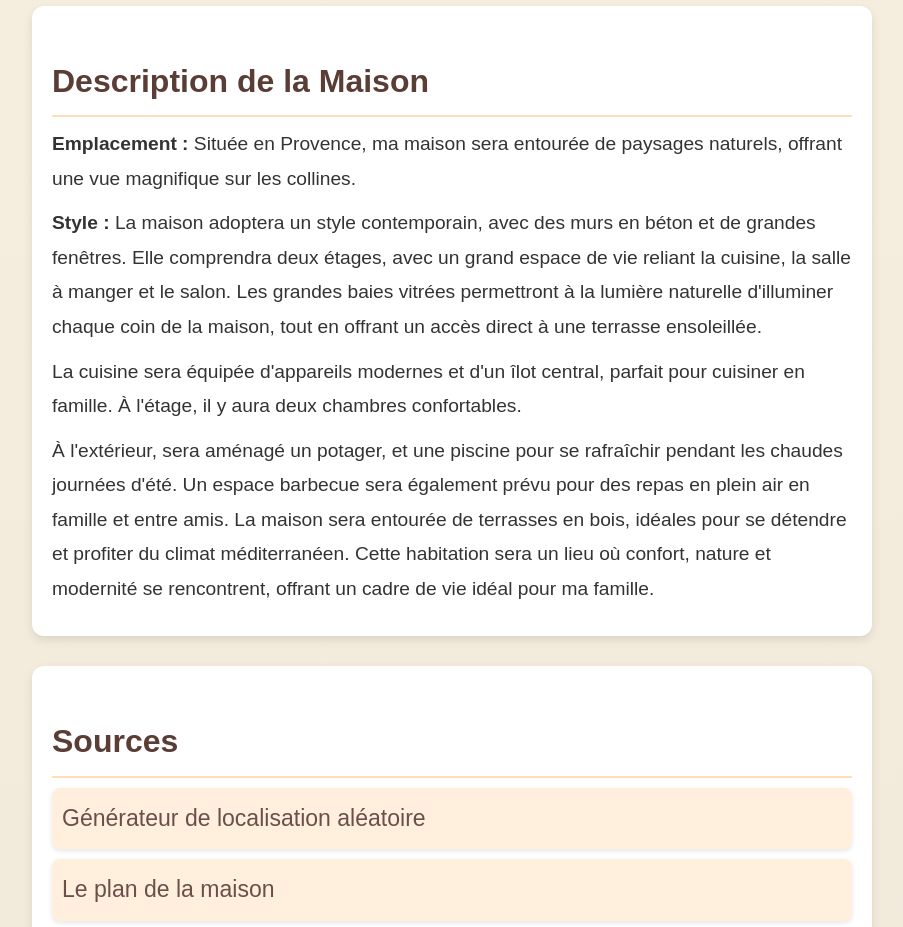
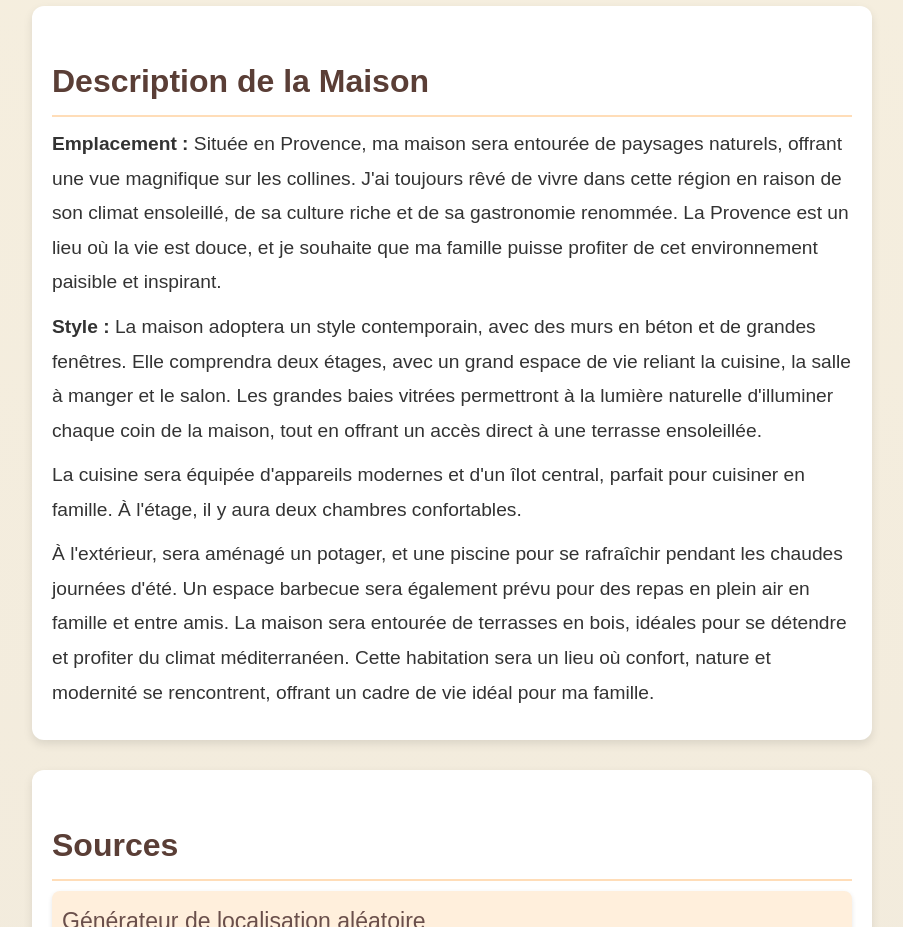
Before and after one commit to Se76en/Projet, a plain HTML site: page index.html in a window 1280 px wide. Shown: the part 2860-3787 px from the top of the page, without its empty margins (188-1091 px from the left). Drawn offline with Linux system fonts and the light colour scheme.

Commit message:
Update index.html

```diff
--- a/index.html
+++ b/index.html
@@ -282,7 +282,7 @@
 
 <section id="description">
     <h2>Description de la Maison</h2>
-    <p><strong>Emplacement :</strong> Située en Provence, ma maison sera entourée de paysages naturels, offrant une vue magnifique sur les collines.</p>
+    <p><strong>Emplacement :</strong> Située en Provence, ma maison sera entourée de paysages naturels, offrant une vue magnifique sur les collines. J'ai toujours rêvé de vivre dans cette région en raison de son climat ensoleillé, de sa culture riche et de sa gastronomie renommée. La Provence est un lieu où la vie est douce, et je souhaite que ma famille puisse profiter de cet environnement paisible et inspirant.</p>
     <p><strong>Style :</strong> La maison adoptera un style contemporain, avec des murs en béton et de grandes fenêtres. Elle comprendra deux étages, avec un grand espace de vie reliant la cuisine, la salle à manger et le salon. Les grandes baies vitrées permettront à la lumière naturelle d'illuminer chaque coin de la maison, tout en offrant un accès direct à une terrasse ensoleillée.</p>
     <p>La cuisine sera équipée d'appareils modernes et d'un îlot central, parfait pour cuisiner en famille. À l'étage, il y aura deux chambres confortables.</p>
     <p>À l'extérieur, sera aménagé un potager, et une piscine pour se rafraîchir pendant les chaudes journées d'été. Un espace barbecue sera également prévu pour des repas en plein air en famille et entre amis. La maison sera entourée de terrasses en bois, idéales pour se détendre et profiter du climat méditerranéen. Cette habitation sera un lieu où confort, nature et modernité se rencontrent, offrant un cadre de vie idéal pour ma famille.</p>
```
